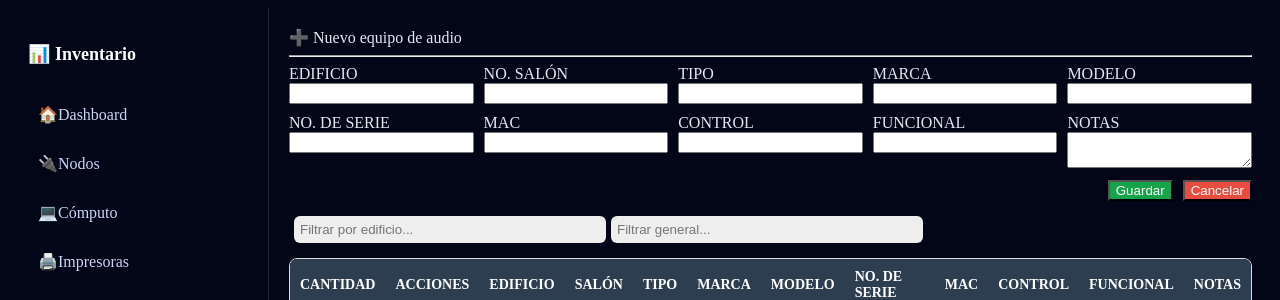
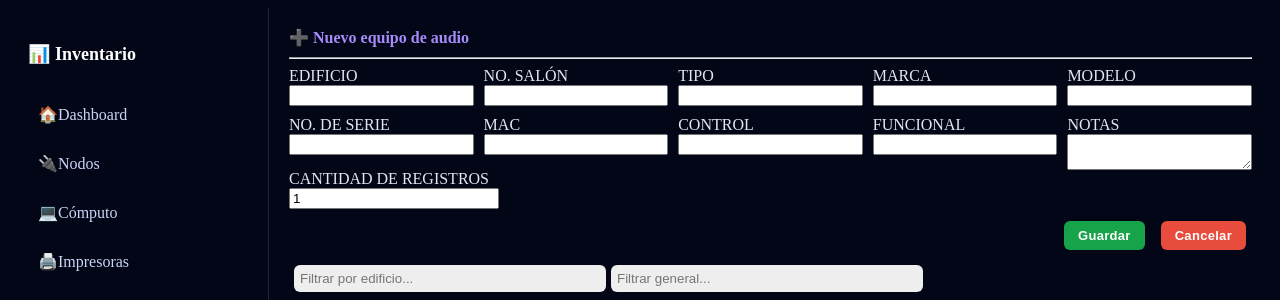
Before and after one commit to WICHO95199159/Erp-inventario, a Vue app in the folder frontend/: page /audio in a window 1280 px wide. Shown: the top 300 px of the page. Built offline with nearby package versions, Linux system fonts and the light colour scheme; no server answers.

Commit message:
se homologan botones de audio y se generaboton consultar

```diff
--- a/frontend/src/components/ComputoForm.vue
+++ b/frontend/src/components/ComputoForm.vue
@@ -146,7 +146,7 @@
       </div>
 
       <div class="field" v-if="!editData">
-        <label>CANTIDAD</label>
+        <label>CANTIDAD DE REGISTROS</label>
         <input type="number" v-model="form.cantidad" min="1"
         :disabled="consultando" />
       </div>
--- a/frontend/src/components/EquiposAudioForm.vue
+++ b/frontend/src/components/EquiposAudioForm.vue
@@ -1,73 +1,109 @@
 <template>
   <div class="form-container">
-    <div class="title">
-      {{ form.id ? "✏️ Editando equipo de audio..." : "➕ Nuevo equipo de audio" }}
+    <div v-if="consultando" class="consult-title">
+        🔎 Consultando equipo de audio...
     </div>
+
+    <div v-else-if="form.id" class="form-title">
+        ✏️ Editando equipo de audio...
+    </div>
+
+    <div v-else class="new-title">
+        ➕ Nuevo equipo de audio
+    </div>
+
     <hr>
     <div class="grid">
       <div class="field">
         <label>EDIFICIO</label>
-        <input v-model="form.edificio"/>
+        <input v-model="form.edificio" :disabled="consultando"/>
       </div>
 
       <div class="field">
         <label>NO. SALÓN</label>
-        <input type="number" v-model="form.salon" />
+        <input type="number" v-model="form.salon" :disabled="consultando"/>
       </div>
 
       <div class="field">
         <label>TIPO</label>
-        <input v-model="form.tipo" />
+        <input v-model="form.tipo" :disabled="consultando"/>
       </div>
 
       <div class="field">
         <label>MARCA</label>
-        <input v-model="form.marca" />
+        <input v-model="form.marca" :disabled="consultando"/>
       </div>
 
       <div class="field">
         <label>MODELO</label>
-        <input v-model="form.modelo" />
+        <input v-model="form.modelo" :disabled="consultando"/>
       </div>
 
       <div class="field">
         <label>NO. DE SERIE</label>
-        <input v-model="form.no_serie" />
+        <input v-model="form.no_serie" :disabled="consultando"/>
       </div>
 
       <div class="field">
         <label>MAC</label>
-        <input v-model="form.mac" />
+        <input v-model="form.mac" :disabled="consultando"/>
       </div>
 
       <div class="field">
         <label>CONTROL</label>
-        <input v-model="form.control" />
+        <input v-model="form.control" :disabled="consultando"/>
       </div>
 
       <div class="field">
         <label>FUNCIONAL</label>
-        <input v-model="form.funcional" />
+        <input v-model="form.funcional" :disabled="consultando"/>
       </div>
 
       <div class="field">
         <label>NOTAS</label>
-        <textarea v-model="form.notas"></textarea>
+        <textarea v-model="form.notas" :disabled="consultando"></textarea>
       </div>
     </div>
 
+    <div class="field field-small" v-if="!editData">
+        <label>CANTIDAD DE REGISTROS</label>
+        <input
+            type="number"
+            min="1"
+            v-model="form.cantidad"
+            :disabled="consultando"
+        />
+    </div>
+
     <div class="actions">
-      <button @click="save" class="btn-save">Guardar</button>
-      <button @click="cancel" class="btn-cancel">Cancelar</button>
+
+        <button
+            v-if="!consultando"
+            class="btn btn-save"
+            @click="save">
+            Guardar
+        </button>
+
+        <button
+            class="btn btn-cancel"
+            @click="cancel">
+            Cancelar
+        </button>
+
     </div>
-  </div>
+
+    </div>
+
 </template>
 
 <script>
 import api from "../services/api";
 
 export default {
-  props: ["editData"],
+  props: [
+      "editData",
+      "consultando"
+  ],
 
   data() {
     return {
@@ -82,6 +118,7 @@ export default {
         control: "",
         funcional: "",
         notas: "",
+        cantidad: 1,
       }
     };
   },
@@ -130,7 +167,8 @@ export default {
         tipo: "",
         marca: "",
         modelo: "",
-        no_serie: ""
+        no_serie: "",
+        cantidad: 1,
       };
     }
   }
@@ -153,4 +191,36 @@ export default {
   gap: 10px;
   justify-content: flex-end;
 }
+
+.consult-title{
+    margin-bottom:10px;
+    font-weight:bold;
+    color:#60a5fa;
+}
+
+.form-title{
+    margin-bottom:10px;
+    font-weight:bold;
+    color:#f59e0b;
+}
+
+.new-title{
+    margin-bottom:10px;
+    font-weight:bold;
+    color:#a78bfa;
+}
+
+.field input:disabled,
+.field textarea:disabled{
+    background:#1e293b;
+    color:#93c5fd;
+    opacity:1;
+    border:1px solid #3b82f6;
+    font-weight:bold;
+    cursor:not-allowed;
+}
+
+.field-small{
+    width:210px;
+}
 </style>
--- a/frontend/src/components/EquiposAudioTable.vue
+++ b/frontend/src/components/EquiposAudioTable.vue
@@ -25,9 +25,26 @@
           <td>{{ index + 1 }}</td>
 
           <td>
-            <button @click="$emit('edit', row)" class="btn-edit">Editar</button>
-            <button @click="confirmDelete(row)" class="btn-delete">Eliminar</button>
-          </td>
+
+            <button
+                class="btn btn-consult"
+                @click="$emit('consultar', row)">
+                Consultar
+            </button>
+
+            <button
+                class="btn btn-edit"
+                @click="$emit('edit', row)">
+                Editar
+            </button>
+
+            <button
+                class="btn btn-delete"
+                @click="confirmDelete(row)">
+                Eliminar
+            </button>
+
+        </td>
 
           <td>{{ row.edificio }}</td>
           <td>{{ row.salon }}</td>
--- a/frontend/src/views/EquiposAudio.vue
+++ b/frontend/src/views/EquiposAudio.vue
@@ -2,6 +2,7 @@
   <div>
     <EquiposAudioForm
         :editData="selected"
+        :consultando="consultando"
         @saved="reload"
         @cancelEdit="cancelEdit"
     />
@@ -14,6 +15,7 @@
         ref="table"
         :search1="search1"
         :search2="search2"
+        @consultar="consultarRow"
         @edit="editRow"
     />
   </div>
@@ -29,6 +31,7 @@ export default {
   data() {
     return {
       selected: null,
+      consultando: false,
       search1: "",
       search2: ""
     };
@@ -37,14 +40,21 @@ export default {
   methods: {
     editRow(row) {
         this.selected = row;
+        this.consultando = false;
     },
     reload() {
         this.selected = null;
+        this.consultando = false;
         this.$refs.table.load();
     },
     cancelEdit() {
         this.selected = null;
-    }
+        this.consultando = false;
+    },
+    consultarRow(row) {
+        this.selected = row;
+        this.consultando = true;
+    },
   }
 };
 </script>
```
Also changed, not shown: 1 other file (tests, documents, lock files or other folders). Lines whose indentation alone changed are shown as unchanged.
